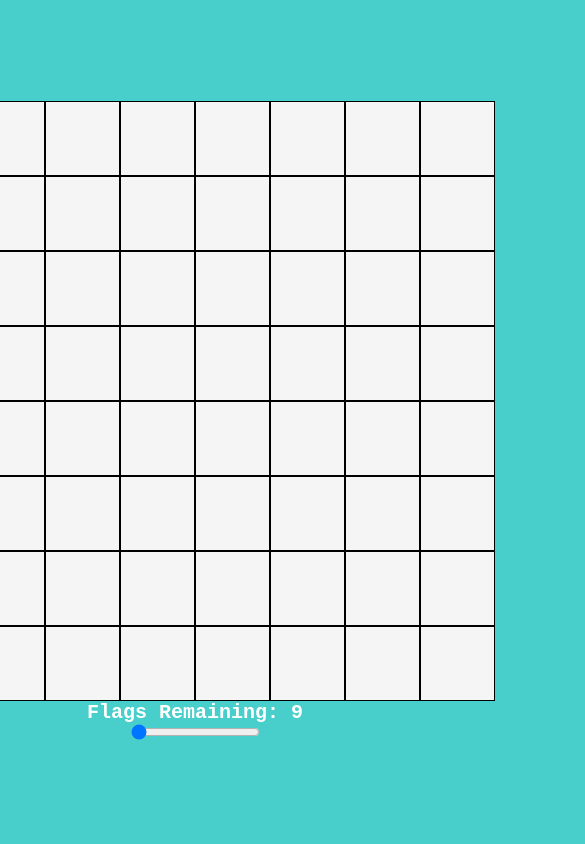
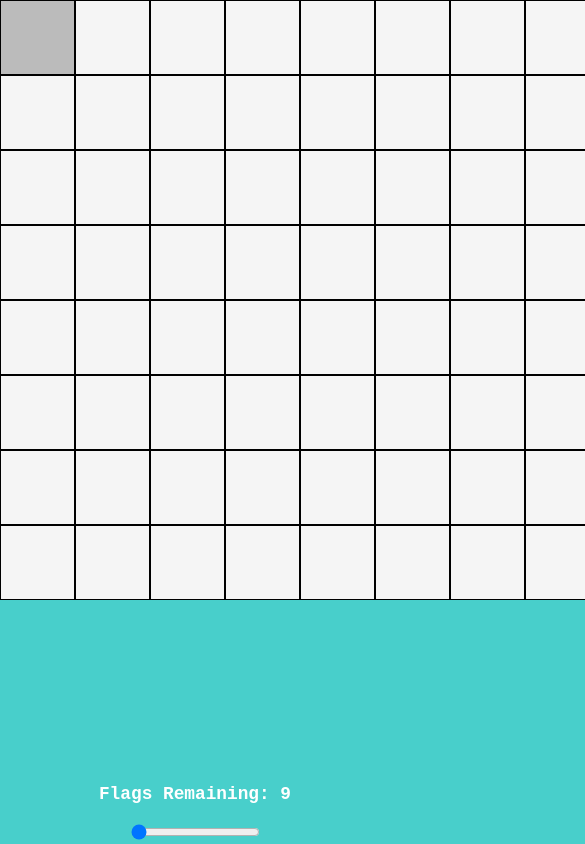
Before and after one commit to A0D1I2L3/Minesweeper, a plain HTML site: page index.html in a window 390 px wide. Shown: the whole page, 585 px wide, since content can reach past the window. Drawn offline with Linux system fonts and the light colour scheme.

Commit message:
responsive

```diff
--- a/style.css
+++ b/style.css
@@ -1,6 +1,9 @@
 * {
   margin: 0;
+  padding: 0;
+  box-sizing: border-box;
 }
+
 body {
   height: 100vh;
   background-color: #48cfcb;
@@ -9,10 +12,21 @@ body {
   justify-content: center;
   align-items: center;
   font-family: monospace;
+  overflow: hidden;
+}
+
+.container {
+  position: relative;
+  width: 100%;
+  height: 100%;
+  max-width: 600px;
+  max-height: 600px;
 }
 
 .minesweeper {
   display: grid;
+  width: 100%;
+  height: 100%;
 }
 
 .cell {
@@ -24,15 +38,20 @@ body {
   border: 1px solid black;
   font-weight: bold;
   user-select: none;
-  font-size: large;
+  font-size: calc(10px + 2vw);
+  aspect-ratio: 1;
 }
+
 .cell.flag {
   color: red;
-  font-size: 20px;
+  font-size: calc(12px + 2vw);
 }
+
 .slidecontainer {
   text-align: center;
+  margin-top: 20px;
 }
+
 .cell:hover {
   background-color: #bbb;
 }
@@ -50,19 +69,41 @@ body {
   display: none;
   justify-content: center;
   align-items: center;
-  color: Black;
-  font-size: 50px;
+  color: black;
+  font-size: calc(20px + 5vw);
   font-weight: bold;
   z-index: 10;
+  text-align: center;
+  background-color: rgba(255, 255, 255, 0.8);
 }
 
 .gameover.show {
   display: flex;
 }
+
 .flag-counter {
-  margin-top: 0px;
+  margin-top: 10px;
   color: white;
-  font-size: 20px;
+  font-size: calc(12px + 1vw);
   font-weight: bold;
   text-align: center;
 }
+
+@media (max-width: 600px) {
+  .container {
+    max-width: 100%;
+    max-height: 100%;
+  }
+
+  .cell {
+    font-size: calc(8px + 4vw);
+  }
+
+  .gameover {
+    font-size: calc(16px + 7vw);
+  }
+
+  .flag-counter {
+    font-size: calc(10px + 2vw);
+  }
+}
```
